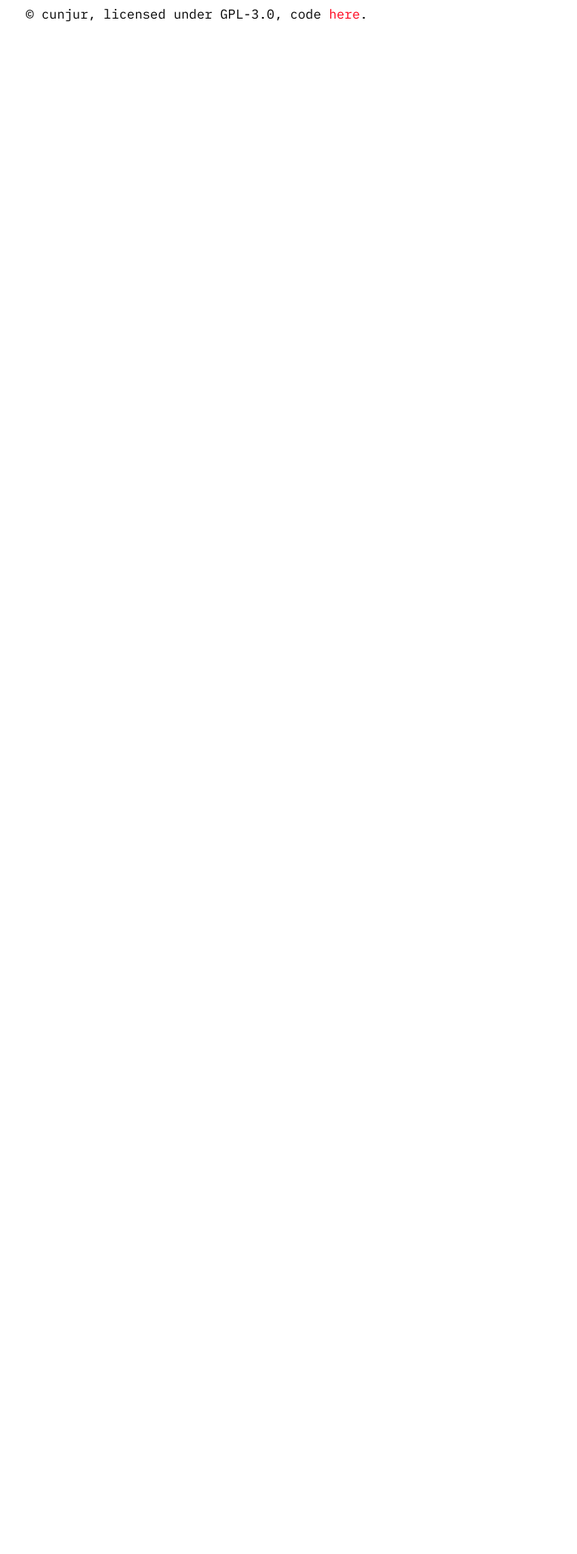
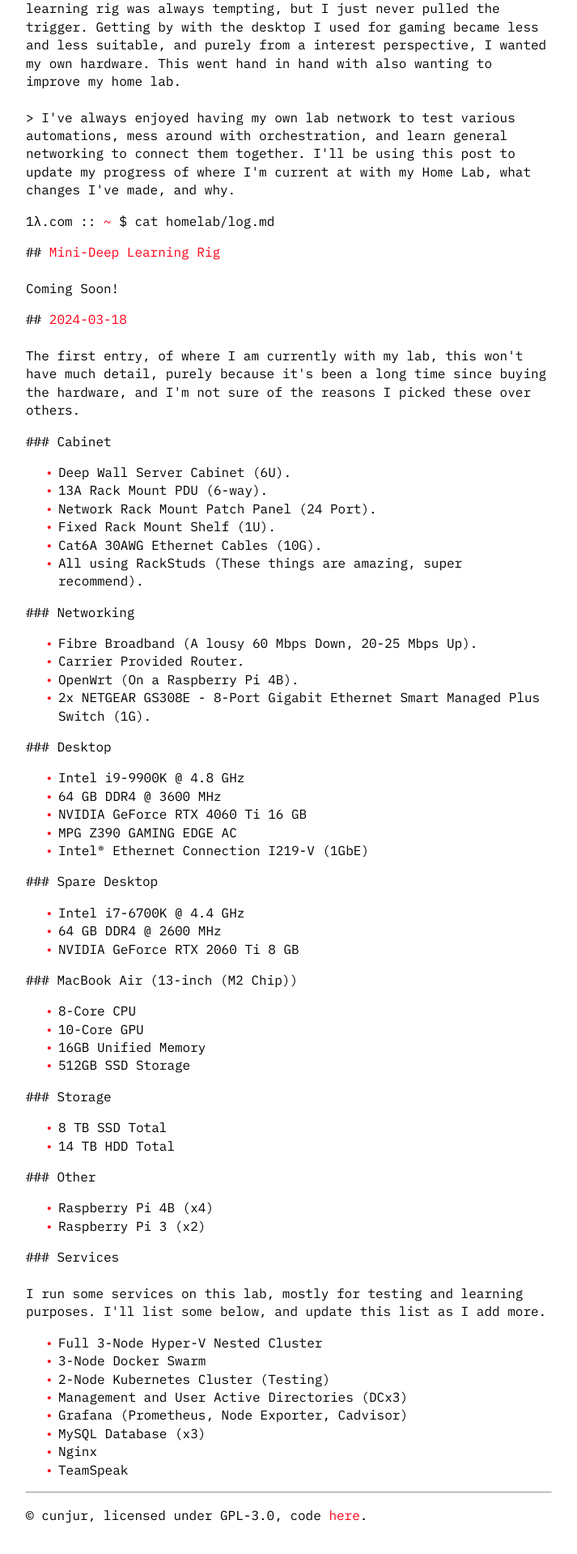
Before and after one commit to name/personal-svelte, a SvelteKit app: page /homelab in a window 1280 px wide. Before the commit this address had no page. Shown: the part 251-2170 px from the top of the page at 81% size, without its empty margins (283-996 px from the left). Before the commit the page ends 800 px from the top, so only its background shows below. Built offline with nearby package versions, Linux system fonts and the light colour scheme.

Commit message:
Update favicon and add page title

```diff
--- a/src/app.html
+++ b/src/app.html
@@ -4,7 +4,7 @@
 <head>
 	<meta charset="utf-8" />
 	<meta name="viewport" content="width=device-width, initial-scale=1" />
-	<link rel="icon" href="%sveltekit.assets%/favicon.jpg" />
+	<link rel="icon" href="%sveltekit.assets%/fav.jpg" />
 	<link rel="preconnect" href="https://fonts.googleapis.com">
 	<link rel="preconnect" href="https://fonts.gstatic.com" crossorigin>
 	<link href="https://fonts.googleapis.com/css2?family=IBM+Plex+Mono&display=swap" rel="stylesheet">
@@ -57,6 +57,18 @@
 		.two-column-list ul li {
 			margin-bottom: 0.5em;
 		}
+
+		ul {
+			list-style: none;
+		}
+
+		li::before {
+			content: "\2022";
+			color: #FF0019;
+			display: inline-block;
+			width: 1em;
+			margin-left: -1em;
+		}
 	</style>
 	%sveltekit.head%
 </head>
--- /dev/null
+++ b/src/routes/homelab/+page.svelte
@@ -0,0 +1,94 @@
+<svelte:head><title>Building out my Home Lab</title></svelte:head>
+<p><a href="/">Go Back</a></p>
+
+<p>1λ.com :: <span style="color: #ff0019;">~</span> $ cat homelab/intro.md</p>
+
+<p>
+	> I've mostly used cloud GPU resources for the initial cost savings. Dropping *thousands* of pounds in building my own deep learning rig was always tempting, but I just never pulled the trigger. Getting by with the desktop I used for gaming became less and less suitable, and purely from a interest perspective, I wanted my own hardware. This went hand in hand with also wanting to improve my home lab.
+	<br><br>
+	> I've always enjoyed having my own lab network to test various automations, mess around with orchestration, and learn general networking to connect them together. I'll be using this post to update my progress of where I'm current at with my Home Lab, what changes I've made, and why.
+</p>
+
+<p>1λ.com :: <span style="color: #ff0019;">~</span> $ cat homelab/log.md</p>
+
+<p>
+	## <span style="color: #ff0019;">Mini-Deep Learning Rig</span>
+	<br><br>
+	Coming Soon!
+</p>
+
+<p>
+	## <span style="color: #ff0019;">2024-03-18</span>
+	<br><br>
+	The first entry, of where I am currently with my lab, this won't have much detail, purely because it's been a long time since buying the hardware, and I'm not sure of the reasons I picked these over others.
+</p>
+
+<p>### Cabinet</p>
+<ul>
+	<li>Deep Wall Server Cabinet (6U).</li>
+	<li>13A Rack Mount PDU (6-way).</li>
+	<li>Network Rack Mount Patch Panel (24 Port).</li>
+	<li>Fixed Rack Mount Shelf (1U).</li>
+	<li>Cat6A 30AWG Ethernet Cables (10G).</li>
+	<li>All using RackStuds (These things are amazing, super recommend).</li>
+</ul>
+
+<p>### Networking</p>
+<ul>
+	<li>Fibre Broadband (A lousy 60 Mbps Down, 20-25 Mbps Up).</li>
+	<li>Carrier Provided Router.</li>
+	<li>OpenWrt (On a Raspberry Pi 4B).</li>
+	<li>2x NETGEAR GS308E - 8-Port Gigabit Ethernet Smart Managed Plus Switch (1G).</li>
+</ul>
+
+<p>### Desktop</p>
+<ul>
+	<li>Intel i9-9900K @ 4.8 GHz</li>
+	<li>64 GB DDR4 @ 3600 MHz</li>
+	<li>NVIDIA GeForce RTX 4060 Ti 16 GB</li>
+	<li>MPG Z390 GAMING EDGE AC</li>
+	<li>Intel® Ethernet Connection I219-V (1GbE)</li>
+</ul>
+
+<p>### Spare Desktop</p>
+<ul>
+	<li>Intel i7-6700K @ 4.4 GHz</li>
+	<li>64 GB DDR4 @ 2600 MHz</li>
+	<li>NVIDIA GeForce RTX 2060 Ti 8 GB</li>
+</ul>
+
+<p>### MacBook Air (13-inch (M2 Chip))</p>
+<ul>
+	<li>8-Core CPU</li>
+	<li>10-Core GPU</li>
+	<li>16GB Unified Memory</li>
+	<li>512GB SSD Storage</li>
+</ul>
+
+<p>### Storage</p>
+<ul>
+	<li>8 TB SSD Total</li>
+	<li>14 TB HDD Total</li>
+</ul>
+
+<p>### Other</p>
+<ul>
+	<li>Raspberry Pi 4B (x4)</li>
+	<li>Raspberry Pi 3 (x2)</li>
+</ul>
+
+<p>
+	### Services
+	<br><br>
+	I run some services on this lab, mostly for testing and learning purposes. I'll list some below, and update this list as I add more.
+</p>
+<ul>
+	<li>Full 3-Node Hyper-V Nested Cluster</li>
+	<li>3-Node Docker Swarm</li>
+	<li>2-Node Kubernetes Cluster (Testing)</li>
+	<li>Management and User Active Directories (DCx3)</li>
+	<li>Grafana (Prometheus, Node Exporter, Cadvisor)</li>
+	<li>MySQL Database (x3)</li>
+	<li>Nginx</li>
+	<li>TeamSpeak</li>
+</ul>
```
Also changed, not shown: src/routes/+page.svelte (+7 -7 lines), static/fav.jpg (added), static/favicon.jpg (deleted).
